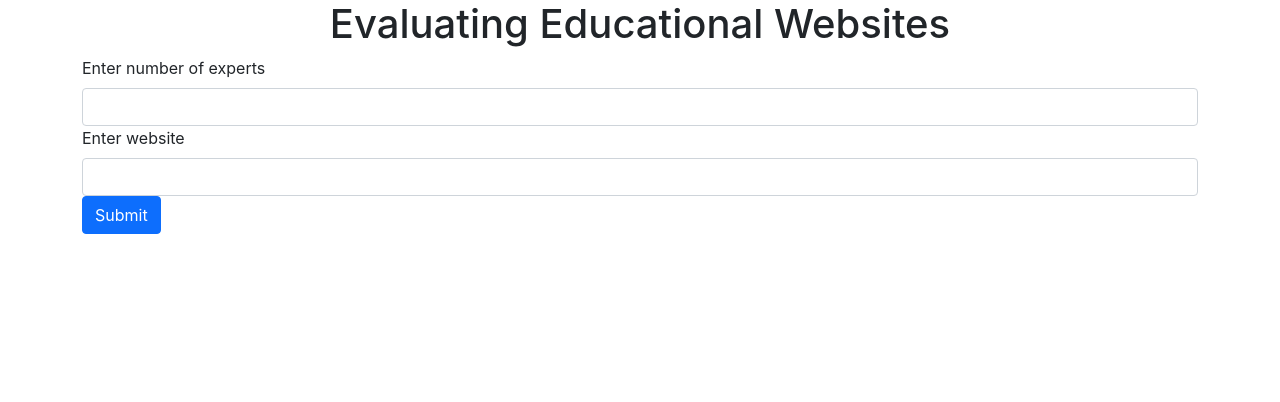
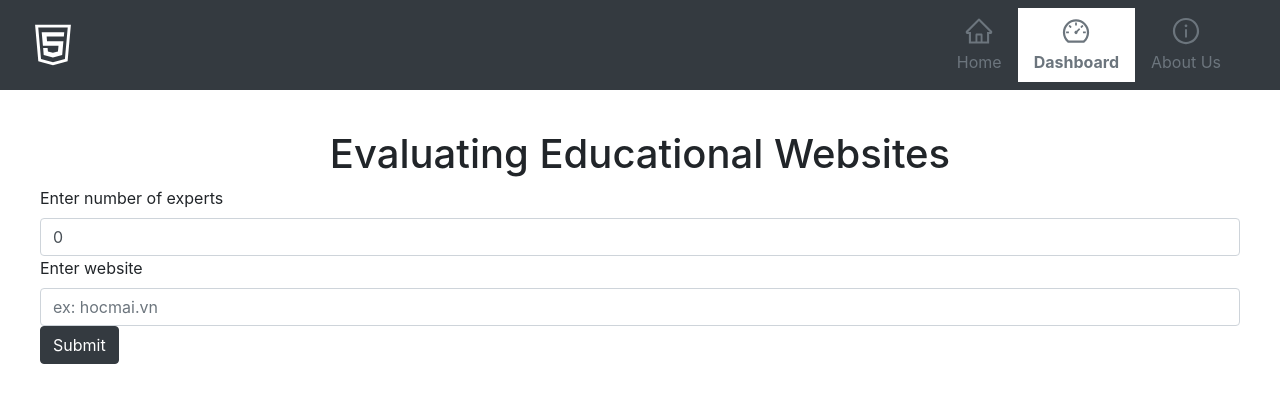
Before and after one commit to namcoi99/AI_Project, a React (Create React App) app in the folder frontend/: page /dashboard in a window 1280 px wide. Shown: the top 402 px of the page. Built offline with nearby package versions, Linux system fonts and the light colour scheme.

Commit message:
add Home page + routing

```diff
--- a/frontend/package.json
+++ b/frontend/package.json
@@ -6,8 +6,12 @@
     "@testing-library/jest-dom": "^5.11.4",
     "@testing-library/react": "^11.1.0",
     "@testing-library/user-event": "^12.1.10",
+    "bootstrap": "^4.6.0",
     "react": "^17.0.2",
+    "react-bootstrap": "^1.5.2",
     "react-dom": "^17.0.2",
+    "react-icons": "^4.2.0",
+    "react-router-dom": "^5.2.0",
     "react-scripts": "4.0.3",
     "web-vitals": "^1.0.1"
   },
--- a/frontend/public/index.html
+++ b/frontend/public/index.html
@@ -1,16 +1,17 @@
 <!DOCTYPE html>
 <html lang="en">
+
 <head>
   <meta charset="utf-8" />
   <link rel="icon" href="%PUBLIC_URL%/favicon.ico" />
   <meta name="viewport" content="width=device-width, initial-scale=1" />
   <meta name="theme-color" content="#000000" />
-    <meta
-      name="description"
-      content="Web site created using create-react-app"
-    />
+  <meta name="description" content="Web site created using create-react-app" />
   <link rel="apple-touch-icon" href="%PUBLIC_URL%/logo192.png" />
-    <link href="https://cdn.jsdelivr.net/npm/bootstrap@5.0.0-beta3/dist/css/bootstrap.min.css" rel="stylesheet" integrity="sha384-eOJMYsd53ii+scO/bJGFsiCZc+5NDVN2yr8+0RDqr0Ql0h+rP48ckxlpbzKgwra6" crossorigin="anonymous">
+  <link href="https://cdn.jsdelivr.net/npm/bootstrap@5.0.0-beta3/dist/css/bootstrap.min.css" rel="stylesheet"
+    integrity="sha384-eOJMYsd53ii+scO/bJGFsiCZc+5NDVN2yr8+0RDqr0Ql0h+rP48ckxlpbzKgwra6" crossorigin="anonymous">
+  <link rel="stylesheet" href="https://cdn.jsdelivr.net/npm/bootstrap@4.6.0/dist/css/bootstrap.min.css"
+    integrity="sha384-B0vP5xmATw1+K9KRQjQERJvTumQW0nPEzvF6L/Z6nronJ3oUOFUFpCjEUQouq2+l" crossorigin="anonymous" />
   <!--
       manifest.json provides metadata used when your web app is installed on a
       user's mobile device or desktop. See https://developers.google.com/web/fundamentals/web-app-manifest/
@@ -25,8 +26,9 @@
       work correctly both with client-side routing and a non-root public URL.
       Learn how to configure a non-root public URL by running `npm run build`.
     -->
-    <title>React App</title>
+  <title>Evaluating Websites</title>
 </head>
+
 <body>
   <noscript>You need to enable JavaScript to run this app.</noscript>
   <div id="root"></div>
@@ -41,4 +43,5 @@
       To create a production bundle, use `npm run build` or `yarn build`.
     -->
 </body>
+
 </html>
--- a/frontend/src/App.js
+++ b/frontend/src/App.js
@@ -1,38 +1,32 @@
 import { useState } from 'react';
 import './App.css';
 import FormTable from './components/FormTable';
+import Navbar from './components/Navbar';
+import {
+  BrowserRouter as Router,
+  Switch,
+  Route,
+} from "react-router-dom";
+import Home from './containers/Home';
+import About from './containers/About';
+import DashBoard from './containers/DashBoard';
 
 function App() {
-  const [expertNum, setNum] = useState(0)
-  const [registered, setRegistered] = useState(false)
-  const [web, setWeb] = useState(undefined)
-
-  const handleSubmit = (event) => {
-    event.preventDefault()
-
-    if (expertNum >= 0) {
-      setRegistered(true)
-    }
-
-    console.log(expertNum + web)
-  }
-
   return (
-    <div className="container">
-      <h1 className="text-center">Evaluating Educational Websites</h1>
-      {registered === false ? (
-        <form onSubmit={handleSubmit}>
-          <label htmlFor="expertNum" className="form-label">Enter number of experts</label>
-          <input type="number" id="expertNum" className="form-control" required min="1" onChange={(event) => setNum(event.target.value)} />
-          <label htmlFor="website" className="form-label">Enter website</label>
-          <input type="text" id="website" className="form-control" required onChange={(event) => setWeb(event.target.value)} />
-          <button className="btn btn-primary" type="submit" >Submit</button>
-        </form>
-      ) : (
-          <FormTable expertNum={expertNum} web={web}/>
-      )}
-
-    </div>
+    <Router>
+      <Navbar />
+      <Switch>
+        <Route exact path="/">
+          <Home />
+        </Route>
+        <Route path="/about">
+          <About />
+        </Route>
+        <Route path="/dashboard">
+          <DashBoard />
+        </Route>
+      </Switch>
+    </Router>
   );
 }
 
--- a/frontend/src/components/FormTable.jsx
+++ b/frontend/src/components/FormTable.jsx
@@ -1,12 +1,16 @@
-import React, { useEffect, useState } from 'react';
+import React, { useEffect, useState, useRef } from 'react';
 import TableRow from './TableRow';
 import criteriaData from '../data/criteria.json'
 import attributes from '../data/attributes.json';
+import { Alert } from 'react-bootstrap';
 
 function FormTable({ expertNum, web }) {
     const [marks, setMarks] = useState([])
     const [name, setName] = useState('')
+    const [score, setScore] = useState(0)
     const [count, setCount] = useState(1)
+    const [show, setShow] = useState(false)
+    const [alertContent, setContent] = useState('')
 
     const handleMark = (index, value) => {
         let copyMarks = [...marks];
@@ -20,11 +24,14 @@ function FormTable({ expertNum, web }) {
         if (marks.includes(undefined) || marks.length !== criteriaData.length * attributes.length) {
             console.log(marks.length)
             console.log(criteriaData.length * attributes.length)
-            alert("Please fill all marks!!!")
+            window.scrollTo(0, 0)
+            setShow(true)
+            setContent("You must fill all the mark below.")
         } else {
             const result = {
                 name: name,
                 marks: marks,
+                score: score,
                 website: web,
                 row: criteriaData.length,
                 col: attributes.length
@@ -34,10 +41,12 @@ function FormTable({ expertNum, web }) {
             //
             //
             //
-
+            setShow(false)
             setName('')
             setMarks([])
+            setScore(0)
             alert(`Thanks expert ${name}`)
+            window.scrollTo(0, 0)
             if (count >= expertNum) {
                 alert("Evaluation completed!")
                 window.location.reload()
@@ -46,10 +55,6 @@ function FormTable({ expertNum, web }) {
             }
             console.log(result)
         }
-    }
-
-    const handleName = (event) => {
-        setName(event.target.value)
     }
 
     const generateRandArr = (event, length, max) => {
@@ -68,8 +73,14 @@ function FormTable({ expertNum, web }) {
 
     return (
         <div>
-            <button type="submit" onClick={event => generateRandArr(event, 36, 5)}>Auto fill</button>
+            <button type="submit" className="btn btn-outline-dark" onClick={event => generateRandArr(event, 36, 5)}>Auto fill</button>
             <h2 className="text-center">Website: {web}</h2>
+            <Alert show={show} variant="danger" onClose={(event) => setShow(false)} dismissible>
+                <Alert.Heading>You got an error!</Alert.Heading>
+                <p>
+                    {alertContent}
+                </p>
+            </Alert>
             <form onSubmit={handleSubmit}>
                 <table className="table table-bordered">
                     <thead>
@@ -82,11 +93,17 @@ function FormTable({ expertNum, web }) {
                         {tableRow}
                     </tbody>
                 </table>
-                <div>
-                    <label htmlFor="expertName" className="form-label">Enter your name*(Expert {count})</label>
-                    <input className="form-control" type="text" id="expertName" placeholder="Enter your name..." value={name} required onChange={handleName} />
+                <div className="row">
+                    <div className="col">
+                        <label htmlFor="expertName" className="form-label">Enter your name*(Expert {count})</label>
+                        <input className="form-control" type="text" id="expertName" placeholder="Enter your name..." value={name} required onChange={(event) => setName(event.target.value)} />
+                    </div>
+                    <div className="col">
+                        <label htmlFor="expertScore" className="form-label">Website score* (on scale of 100)</label>
+                        <input className="form-control" type="number" min="0" max="100" id="expertScore" placeholder="Enter score..." value={score} required onChange={(event) => setScore(event.target.value)} />
+                    </div>
                 </div>
-                <button type="submit" className="btn btn-primary" >Submit</button>
+                <button type="submit" className="btn btn-dark">Submit</button>
             </form>
         </div>
 
--- /dev/null
+++ b/frontend/src/components/Navbar.js
@@ -0,0 +1,48 @@
+import React, { useState } from 'react';
+import { AiOutlineHome, AiOutlineDashboard, AiOutlineInfoCircle, AiOutlineHtml5 } from 'react-icons/ai';
+import { NavLink } from 'react-router-dom';
+
+const Navbar = () => {
+    return (
+        <header className="px-3 py-2 bg-dark text-white">
+            <div className="container-xxl">
+                <div className="d-flex flex-wrap align-items-center justify-content-center justify-content-lg-start">
+                    <NavLink to="/" exact={true} className="d-flex align-items-center my-2 my-lg-0 me-lg-auto text-white text-decoration-none">
+                        <AiOutlineHtml5 className="bi me-2" size={50} />
+                    </NavLink>
+                    <ul className="nav col-12 col-lg-auto my-2 justify-content-center my-md-0 text-small">
+                        <li>
+                            <NavLink to="/" exact={true} className="nav-link text-secondary" activeStyle={{
+                                fontWeight: "bold",
+                                background: "white"
+                            }}>
+                                <AiOutlineHome className="bi d-block mx-auto mb-1" size={30} />
+                  Home
+                </NavLink>
+                        </li>
+                        <li>
+                            <NavLink to="/dashboard" className="nav-link text-secondary" activeStyle={{
+                                fontWeight: "bold",
+                                background: "white"
+                            }}>
+                                <AiOutlineDashboard className="bi d-block mx-auto mb-1" size={30} />
+                  Dashboard
+                </NavLink>
+                        </li>
+                        <li>
+                            <NavLink to="/about" className="nav-link text-secondary" activeStyle={{
+                                fontWeight: "bold",
+                                background: "white"
+                            }}>
+                                <AiOutlineInfoCircle className="bi d-block mx-auto mb-1" size={30} />
+                  About Us
+                </NavLink>
+                        </li>
+                    </ul>
+                </div>
+            </div>
+        </header>
+    );
+};
+
+export default Navbar;
--- /dev/null
+++ b/frontend/src/containers/About.jsx
@@ -0,0 +1,11 @@
+import React from 'react';
+
+const About = () => {
+    return (
+        <div>
+
+        </div>
+    );
+};
+
+export default About;
--- /dev/null
+++ b/frontend/src/containers/DashBoard.jsx
@@ -0,0 +1,37 @@
+import React, { useState } from 'react';
+import FormTable from '../components/FormTable';
+
+const DashBoard = () => {
+    const [expertNum, setNum] = useState(0)
+    const [registered, setRegistered] = useState(false)
+    const [web, setWeb] = useState(undefined)
+
+    const handleSubmit = (event) => {
+        event.preventDefault()
+
+        if (expertNum >= 0) {
+            setRegistered(true)
+        }
+
+        console.log(expertNum + web)
+    }
+
+    return (
+        <div className="container-xxl" style={{ "padding": "40px" }}>
+            <h1 className="text-center">Evaluating Educational Websites</h1>
+            {registered === false ? (
+                <form onSubmit={handleSubmit}>
+                    <label htmlFor="expertNum" className="form-label">Enter number of experts</label>
+                    <input type="number" id="expertNum" className="form-control" value={expertNum} required min="1" onChange={(event) => setNum(event.target.value)} />
+                    <label htmlFor="website" className="form-label">Enter website</label>
+                    <input type="text" id="website" className="form-control" required placeholder="ex: hocmai.vn" onChange={(event) => setWeb(event.target.value)} />
+                    <button className="btn btn-dark" type="submit">Submit</button>
+                </form>
+            ) : (
+                <FormTable expertNum={expertNum} web={web} />
+            )}
+        </div>
+    );
+};
+
+export default DashBoard;
--- /dev/null
+++ b/frontend/src/containers/Home.jsx
@@ -0,0 +1,70 @@
+import React, { useState } from 'react';
+import { Carousel } from 'react-bootstrap';
+
+const Home = () => {
+    const [index, setIndex] = useState(0);
+
+    const handleSelect = (selectedIndex, e) => {
+        setIndex(selectedIndex);
+    };
+    return (
+        <div className="container-xxl">
+            <Carousel fade activeIndex={index} onSelect={handleSelect}>
+                <Carousel.Item>
+                    <img
+                        className="d-block w-100"
+                        src="https://sudospaces.com/leanhhr-com/2020/08/khoa-hoc-dao-tao-ky-nang-mem.jpg"
+                        alt="First slide"
+                        width={900} height={500}
+                    />
+                </Carousel.Item>
+                <Carousel.Item>
+                    <img
+                        className="d-block w-100"
+                        src="https://loptiengnhat.edu.vn/wp-content/uploads/2017/04/khoa-hoc-tieng-nhat-cap-toc-n5.jpg"
+                        alt="Second slide"
+                        width={900} height={500}
+                    />
+                </Carousel.Item>
+                <Carousel.Item>
+                    <img
+                        className="d-block w-100"
+                        src="https://langmaster.edu.vn/public/templates/public/landing-hoc-tieng-anh-giao-tiep-online-truc-tuyen-cho-nguoi-moi-bat-dau/images/banner_main.jpg"
+                        alt="Third slide"
+                        width={900} height={500}
+
+                    />
+                </Carousel.Item>
+            </Carousel>
+            <h2 className="mx-auto" style={{ textAlign: "center", padding: "50px" }}>Top educational websites</h2>
+            <div className="card-group">
+                <div className="card">
+                    <img src="..." className="card-img-top" alt="..." />
+                    <div className="card-body">
+                        <h5 className="card-title">Card title</h5>
+                        <p className="card-text">This is a wider card with supporting text below as a natural lead-in to additional content. This content is a little bit longer.</p>
+                        <p className="card-text"><small className="text-muted">Last updated 3 mins ago</small></p>
+                    </div>
+                </div>
+                <div className="card">
+                    <img src="..." className="card-img-top" alt="..." />
+                    <div className="card-body">
+                        <h5 className="card-title">Card title</h5>
+                        <p className="card-text">This card has supporting text below as a natural lead-in to additional content.</p>
+                        <p className="card-text"><small className="text-muted">Last updated 3 mins ago</small></p>
+                    </div>
+                </div>
+                <div className="card">
+                    <img src="..." className="card-img-top" alt="..." />
+                    <div className="card-body">
+                        <h5 className="card-title">Card title</h5>
+                        <p className="card-text">This is a wider card with supporting text below as a natural lead-in to additional content. This card has even longer content than the first to show that equal height action.</p>
+                        <p className="card-text"><small className="text-muted">Last updated 3 mins ago</small></p>
+                    </div>
+                </div>
+            </div>
+        </div>
+    );
+};
+
+export default Home;
```
Also changed, not shown: frontend/src/components/TableRow.jsx (+5 -5 lines), 21 other files (tests, documents, lock files or other folders). Lines whose indentation alone changed are shown as unchanged.
